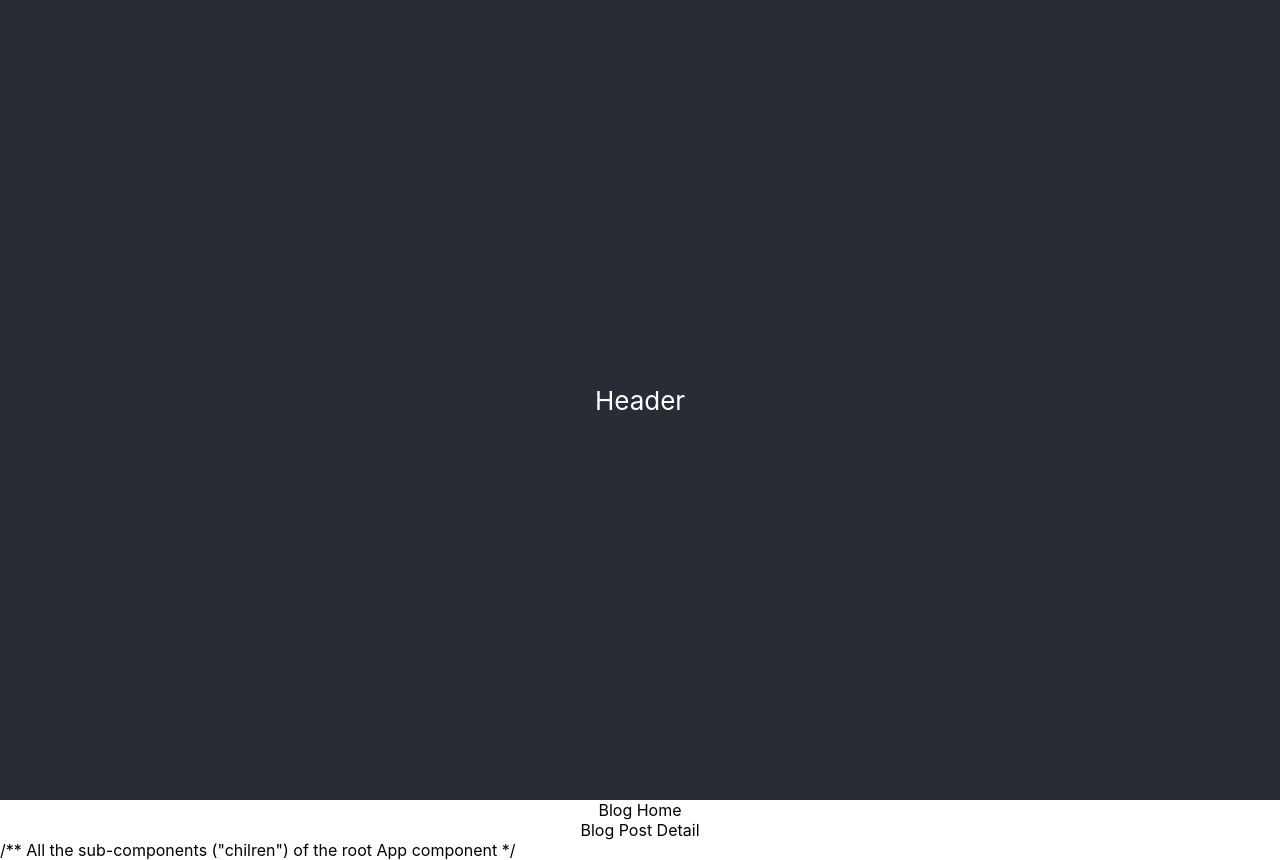
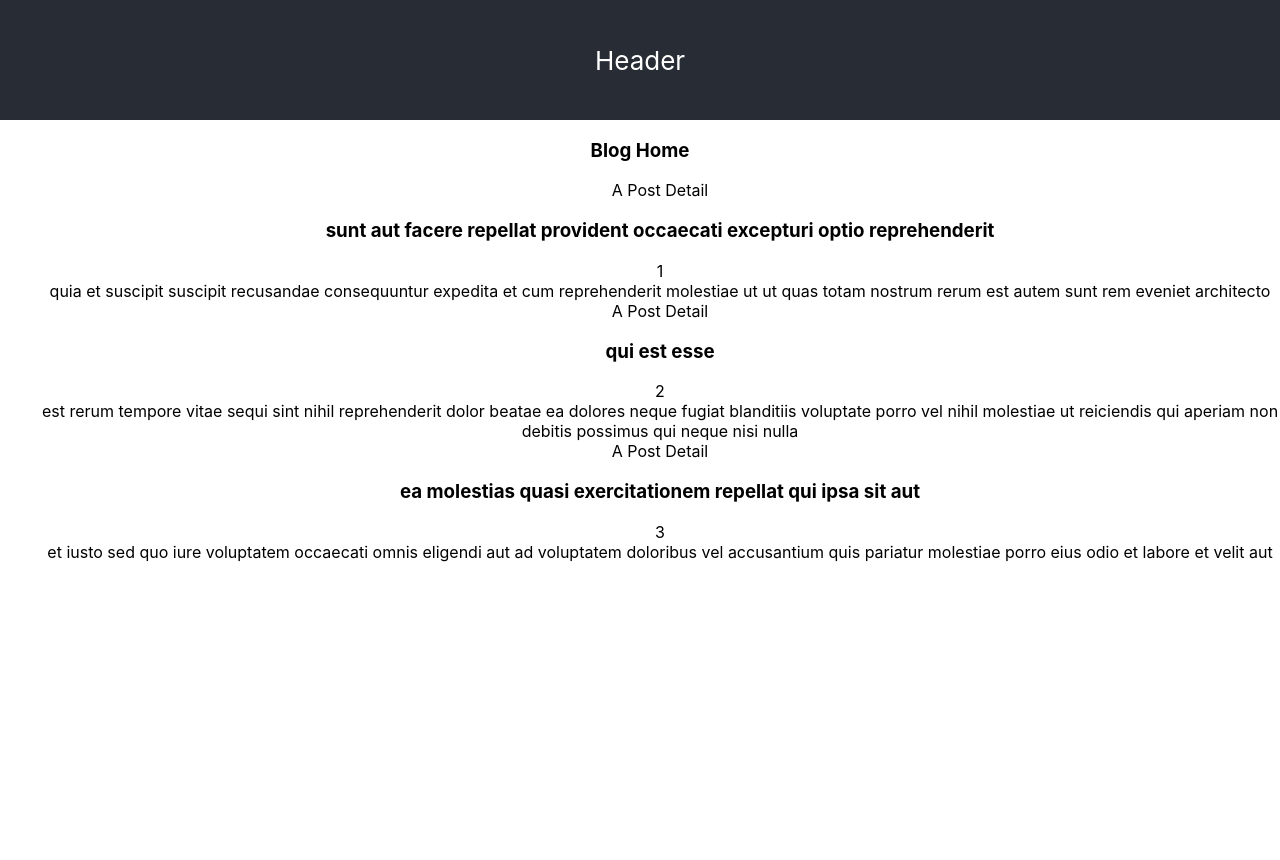
Before and after one commit to nodeversity/react-blog, a React (Create React App) app: page / in a window 1280 px wide. After the commit the page ends 800 px from the top, so only its background shows below. Built offline with nearby package versions, Linux system fonts and the light colour scheme.

Commit message:
Added NodeVersity_README file for details on app dev and dependencies

```diff
--- a/src/App.css
+++ b/src/App.css
@@ -15,7 +15,7 @@
 
 .App-header {
   background-color: #282c34;
-  min-height: 100vh;
+  min-height: 15vh;
   display: flex;
   flex-direction: column;
   align-items: center;
--- a/src/App.js
+++ b/src/App.js
@@ -1,5 +1,4 @@
 import React from 'react';
-import logo from './logo.svg';
 import './App.css';
 
 import { GlobalProvider } from './contextData';
@@ -11,7 +10,7 @@
     <GlobalProvider>
       <div className="App">
         <header className="App-header">
-        <Header />
+          <Header />
         </header>
         <BlogHome />
       </div>
--- a/src/components/BlogHome.js
+++ b/src/components/BlogHome.js
@@ -1,11 +1,25 @@
-import React from 'react'
+import React, { useContext } from 'react';
 import { PostDetail } from './PostDetail'
 
+import { GlobalContext } from '../contextData';
+
 export const BlogHome = () => {
+    const { blog_posts } = useContext(GlobalContext)
+
+    console.log(blog_posts);
+
     return (
-        <div>
-            Blog Home
-            <PostDetail />
-        </div>
+        <>
+             <div>
+                <h3> Blog Home</h3>
+                <ul className="list">
+                    { blog_posts.map(post => (
+                        <PostDetail post={post} key={post.id} />
+                    )
+                    )}
+                </ul>
+            </div>
+        </>
+
     )
 }
--- a/src/components/PostDetail.js
+++ b/src/components/PostDetail.js
@@ -1,9 +1,19 @@
 import React from 'react'
 
-export const PostDetail = () => {
+export const PostDetail = ({ post }) => {
+    console.log(post)
     return (
-        <div>
-            Blog Post Detail
-        </div>
+        <>
+            <div>
+                A Post Detail
+                <h3>
+                    { post.title }
+                </h3>
+                {post.id}
+                <div>
+                    {post.body}
+                </div>
+            </div>
+        </>
     )
 }
--- a/src/contextData/AppReducer.js
+++ b/src/contextData/AppReducer.js
@@ -2,9 +2,13 @@
 //AppReducer determines how state is updated and
 // passed on to the root App (and its "children")
 
-export default (state, action) => {
+import App from "../App";
+
+const AppReducer = (state, action) => {
     switch(action.type) {
         default:
             return state;
     }
 }
+
+export default AppReducer;
--- a/src/contextData/index.js
+++ b/src/contextData/index.js
@@ -4,7 +4,26 @@
 
 //initial blog app state (data): an object { }
 const initialState = {
-    blog_posts: [] //empty, by default
+    blog_posts: [
+        {
+            "userId": 1,
+            "id": 1,
+            "title": "sunt aut facere repellat provident occaecati excepturi optio reprehenderit",
+            "body": "quia et suscipit\nsuscipit recusandae consequuntur expedita et cum\nreprehenderit molestiae ut ut quas totam\nnostrum rerum est autem sunt rem eveniet architecto"
+          },
+          {
+            "userId": 1,
+            "id": 2,
+            "title": "qui est esse",
+            "body": "est rerum tempore vitae\nsequi sint nihil reprehenderit dolor beatae ea dolores neque\nfugiat blanditiis voluptate porro vel nihil molestiae ut reiciendis\nqui aperiam non debitis possimus qui neque nisi nulla"
+          },
+          {
+            "userId": 1,
+            "id": 3,
+            "title": "ea molestias quasi exercitationem repellat qui ipsa sit aut",
+            "body": "et iusto sed quo iure\nvoluptatem occaecati omnis eligendi aut ad\nvoluptatem doloribus vel accusantium quis pariatur\nmolestiae porro eius odio et labore et velit aut"
+          }
+    ]
 }
 
 //Create Context/data for app using its 'initialState' object above
@@ -13,14 +32,14 @@
 //create global/app provider component (to wrap all the components of this app
 // so that they all have access to the global state/context)
 
-export const GlobalProvider = ( {children} ) => {
+export const GlobalProvider = ({ children }) => {
     const [state, dispatch] = useReducer(AppReducer, initialState);
 
     return (
         <GlobalContext.Provider value={{
             blog_posts: state.blog_posts
         }}>
-            { children } /** All the sub-components ("chilren") of the root App component  */
+            { children }
         </GlobalContext.Provider>
     )
 }
```
Also changed, not shown: 1 other file (tests, documents, lock files or other folders).
